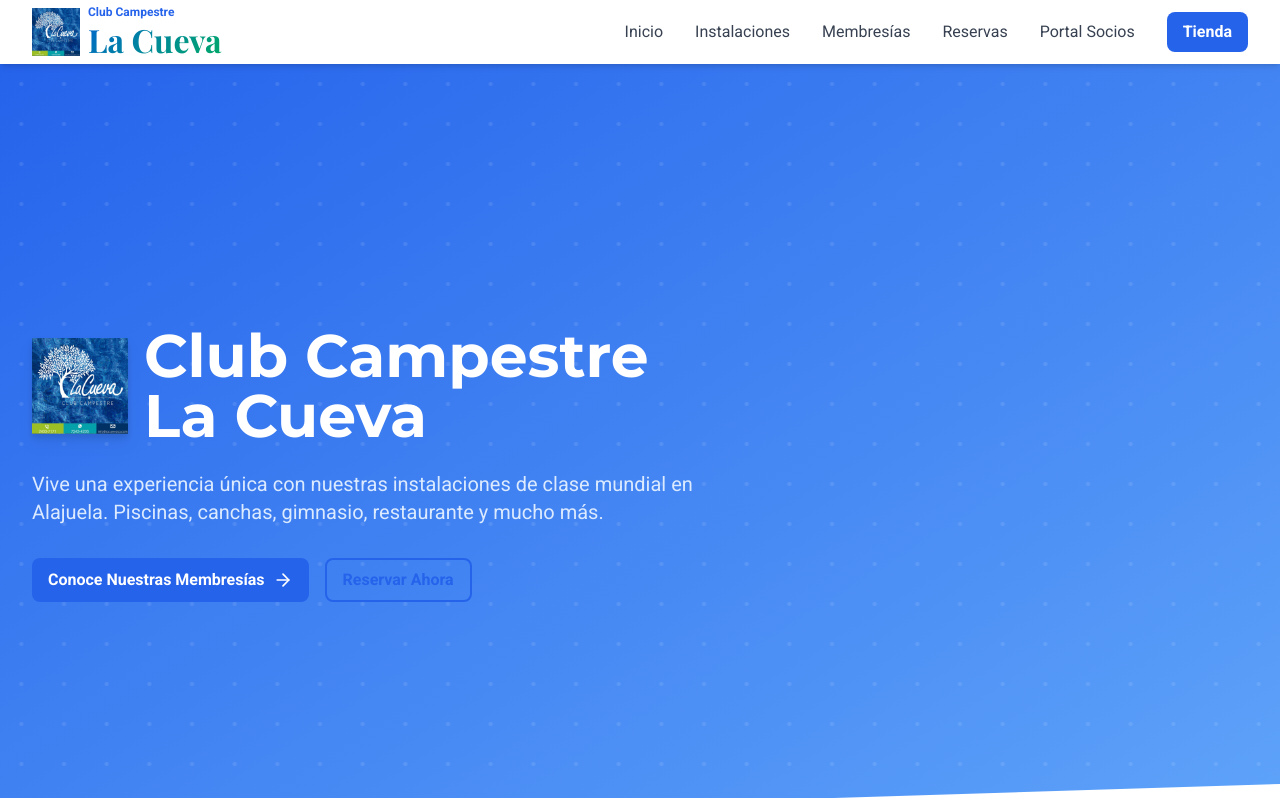
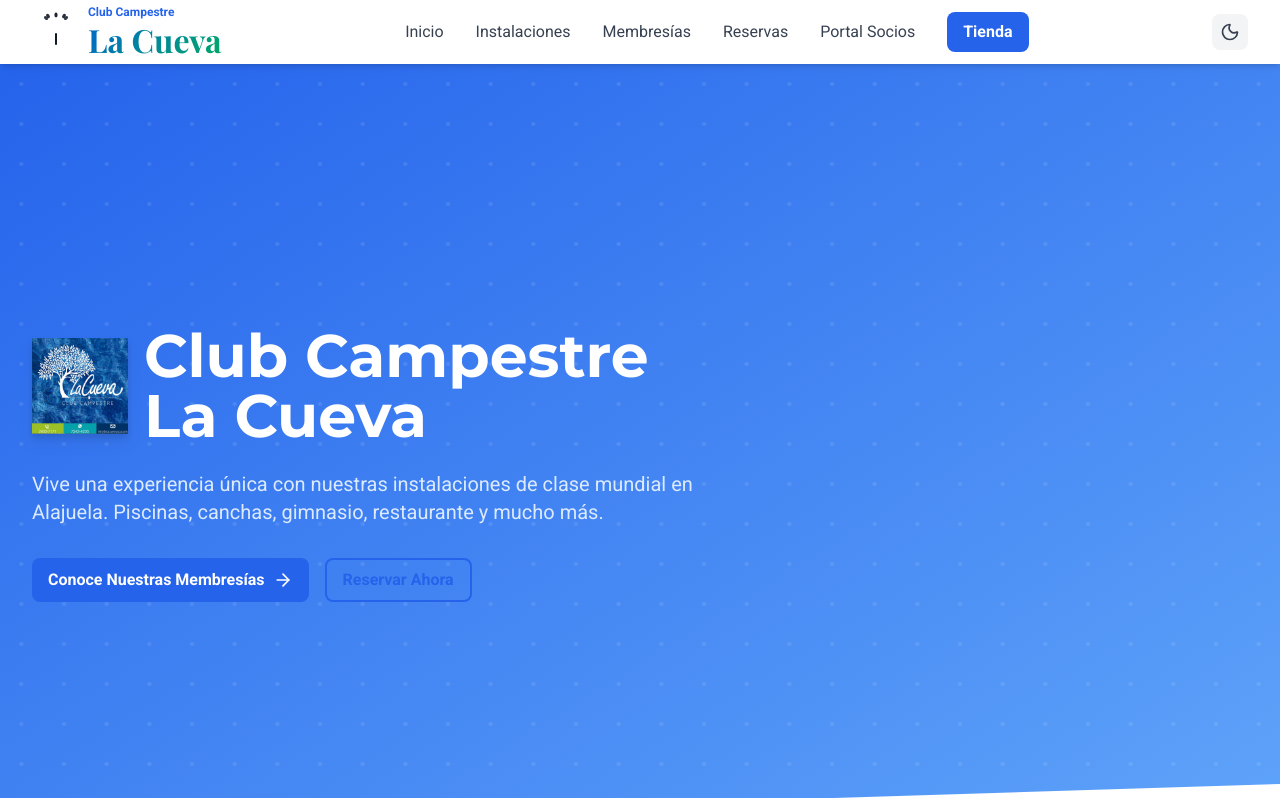
Before and after one commit to cesarluiscr/lacueva-club, a React (Vite) app in the folder frontend/: page /#/ in a window 1280 px wide. Shown: the top 798 px of the page. Built offline with nearby package versions, Linux system fonts and the light colour scheme.

Commit message:
Feature: Agregar Dark Mode y nuevo logo SVG profesional

```diff
--- a/frontend/src/App.jsx
+++ b/frontend/src/App.jsx
@@ -1,4 +1,5 @@
 import { HashRouter as Router, Routes, Route } from 'react-router-dom'
+import { ThemeProvider } from './context/ThemeContext'
 import Navbar from './components/Navbar'
 import Footer from './components/Footer'
 import Home from './pages/Home'
@@ -11,8 +12,9 @@
 
 function App() {
   return (
+    <ThemeProvider>
       <Router>
-      <div className="flex flex-col min-h-screen">
+        <div className="flex flex-col min-h-screen bg-white dark:bg-gray-950 text-gray-900 dark:text-white transition-colors">
           <Navbar />
           <main className="flex-grow">
             <Routes>
@@ -28,6 +30,7 @@
           <Footer />
         </div>
       </Router>
+    </ThemeProvider>
   )
 }
 
--- a/frontend/src/components/Navbar.jsx
+++ b/frontend/src/components/Navbar.jsx
@@ -1,24 +1,37 @@
-import { useState } from 'react'
+import { useState, useContext } from 'react'
 import { Link } from 'react-router-dom'
-import { Menu, X } from 'lucide-react'
+import { Menu, X, Moon, Sun } from 'lucide-react'
+import { ThemeContext } from '../context/ThemeContext'
 
 export default function Navbar() {
   const [isOpen, setIsOpen] = useState(false)
+  const { isDark, toggleTheme } = useContext(ThemeContext)
 
   const toggleMenu = () => setIsOpen(!isOpen)
 
   return (
-    <nav className="bg-white shadow-md sticky top-0 z-50">
+    <nav className="bg-white dark:bg-gray-900 shadow-md sticky top-0 z-50 transition-colors">
       <div className="max-w-7xl mx-auto px-4 sm:px-6 lg:px-8">
         <div className="flex justify-between items-center h-16">
           {/* Logo */}
           <Link to="/" className="flex items-center gap-2">
-            <img
-              src="./images/logo-lacueva.jpg"
-              alt="Club Campestre La Cueva"
+            <svg
+              width="48"
+              height="48"
+              viewBox="0 0 200 240"
               className="h-12 w-auto"
-              onError={(e) => e.target.style.display = 'none'}
-            />
+              xmlns="http://www.w3.org/2000/svg"
+            >
+              <g id="tree">
+                {/* Árbol SVG embebido */}
+                <ellipse cx="60" cy="40" rx="8" ry="12" fill="currentColor" transform="rotate(-35 60 40)" opacity="0.9"/>
+                <ellipse cx="50" cy="50" rx="8" ry="12" fill="currentColor" transform="rotate(-50 50 50)" opacity="0.85"/>
+                <ellipse cx="140" cy="40" rx="8" ry="12" fill="currentColor" transform="rotate(35 140 40)" opacity="0.9"/>
+                <ellipse cx="150" cy="50" rx="8" ry="12" fill="currentColor" transform="rotate(50 150 50)" opacity="0.85"/>
+                <ellipse cx="100" cy="35" rx="8" ry="12" fill="currentColor" transform="rotate(0 100 35)" opacity="0.95"/>
+                <rect x="95" y="125" width="10" height="60" fill="currentColor" rx="5"/>
+              </g>
+            </svg>
             <div className="hidden sm:flex flex-col">
               <span className="text-xs font-bold text-blue-600">Club Campestre</span>
               <span className="logo-text text-lg leading-tight">La Cueva</span>
@@ -26,7 +39,7 @@
           </Link>
 
           {/* Desktop Navigation */}
-          <div className="hidden md:flex items-center gap-8">
+          <div className="hidden md:flex items-center gap-8 dark:text-gray-300">
             <Link to="/" className="text-gray-700 hover:text-blue-600 transition">
               Inicio
             </Link>
@@ -47,13 +60,22 @@
             </Link>
           </div>
 
-          {/* Mobile Menu Button */}
-          <button
-            onClick={toggleMenu}
-            className="md:hidden text-gray-700 hover:text-blue-600"
-          >
-            {isOpen ? <X size={24} /> : <Menu size={24} />}
-          </button>
+          {/* Theme Toggle & Mobile Menu */}
+          <div className="flex items-center gap-4">
+            <button
+              onClick={toggleTheme}
+              className="p-2 rounded-lg bg-gray-100 dark:bg-gray-800 text-gray-700 dark:text-gray-300 hover:bg-gray-200 dark:hover:bg-gray-700 transition"
+              title={isDark ? 'Light Mode' : 'Dark Mode'}
+            >
+              {isDark ? <Sun size={20} /> : <Moon size={20} />}
+            </button>
+            <button
+              onClick={toggleMenu}
+              className="md:hidden text-gray-700 dark:text-gray-300 hover:text-blue-600 dark:hover:text-blue-400"
+            >
+              {isOpen ? <X size={24} /> : <Menu size={24} />}
+            </button>
+          </div>
         </div>
 
         {/* Mobile Navigation */}
--- /dev/null
+++ b/frontend/src/context/ThemeContext.jsx
@@ -0,0 +1,29 @@
+import { createContext, useState, useEffect } from 'react'
+
+export const ThemeContext = createContext()
+
+export function ThemeProvider({ children }) {
+  const [isDark, setIsDark] = useState(() => {
+    // Verificar preferencia guardada o sistema
+    const saved = localStorage.getItem('theme-mode')
+    if (saved) return saved === 'dark'
+    return window.matchMedia('(prefers-color-scheme: dark)').matches
+  })
+
+  useEffect(() => {
+    localStorage.setItem('theme-mode', isDark ? 'dark' : 'light')
+    if (isDark) {
+      document.documentElement.classList.add('dark')
+    } else {
+      document.documentElement.classList.remove('dark')
+    }
+  }, [isDark])
+
+  const toggleTheme = () => setIsDark(!isDark)
+
+  return (
+    <ThemeContext.Provider value={{ isDark, toggleTheme }}>
+      {children}
+    </ThemeContext.Provider>
+  )
+}
--- a/frontend/src/index.css
+++ b/frontend/src/index.css
@@ -9,6 +9,9 @@
   --color-green: #00AA66;
   --color-yellow: #FFDD00;
   --color-dark: #333333;
+  --neon-gold: #FFD700;
+  --neon-red: #FF1744;
+  --neon-cyan: #00D9FF;
 }
 
 * {
@@ -25,6 +28,24 @@
   font-family: 'Roboto', sans-serif;
   color: var(--color-dark);
   background-color: #f9f9f9;
+}
+
+/* Dark Mode Styles */
+.dark body,
+.dark {
+  background-color: #0F172A;
+  color: #e2e8f0;
+}
+
+.dark h1, .dark h2, .dark h3, .dark h4, .dark h5, .dark h6 {
+  color: #f1f5f9;
+}
+
+.dark .logo-text {
+  background: linear-gradient(135deg, var(--neon-cyan) 0%, var(--neon-gold) 100%);
+  -webkit-background-clip: text;
+  -webkit-text-fill-color: transparent;
+  background-clip: text;
 }
 
 h1, h2, h3, h4, h5, h6 {
@@ -44,20 +65,20 @@
 
 /* Buttons */
 .btn-primary {
-  @apply bg-blue-600 hover:bg-blue-700 text-white font-bold py-2 px-4 rounded-lg transition-colors;
+  @apply bg-blue-600 hover:bg-blue-700 text-white font-bold py-2 px-4 rounded-lg transition-colors dark:bg-blue-700 dark:hover:bg-blue-600;
 }
 
 .btn-secondary {
-  @apply bg-green-600 hover:bg-green-700 text-white font-bold py-2 px-4 rounded-lg transition-colors;
+  @apply bg-green-600 hover:bg-green-700 text-white font-bold py-2 px-4 rounded-lg transition-colors dark:bg-green-700 dark:hover:bg-green-600;
 }
 
 .btn-ghost {
-  @apply border-2 border-blue-600 text-blue-600 hover:bg-blue-50 font-bold py-2 px-4 rounded-lg transition-colors;
+  @apply border-2 border-blue-600 text-blue-600 hover:bg-blue-50 font-bold py-2 px-4 rounded-lg transition-colors dark:border-cyan-400 dark:text-cyan-400 dark:hover:bg-gray-800;
 }
 
 /* Cards */
 .card {
-  @apply bg-white rounded-lg shadow-md hover:shadow-lg transition-shadow;
+  @apply bg-white rounded-lg shadow-md hover:shadow-lg transition-shadow dark:bg-gray-800 dark:shadow-gray-900;
 }
 
 /* Gradients */
--- a/frontend/tailwind.config.js
+++ b/frontend/tailwind.config.js
@@ -4,6 +4,7 @@
     "./index.html",
     "./src/**/*.{js,ts,jsx,tsx}",
   ],
+  darkMode: 'class',
   theme: {
     extend: {
       colors: {
@@ -11,6 +12,11 @@
         'lacueva-green': '#00AA66',
         'lacueva-yellow': '#FFDD00',
         'lacueva-dark': '#333333',
+        'neon-gold': '#FFD700',
+        'neon-red': '#FF1744',
+        'neon-cyan': '#00D9FF',
+        'dark-bg': '#0F172A',
+        'dark-card': '#1E293B',
       },
       fontFamily: {
         'montserrat': ['Montserrat', 'sans-serif'],
```
Also changed, not shown: frontend/public/logo-lacueva.svg (added), 12 other files (tests, documents, lock files or other folders). Lines whose indentation alone changed are shown as unchanged.
